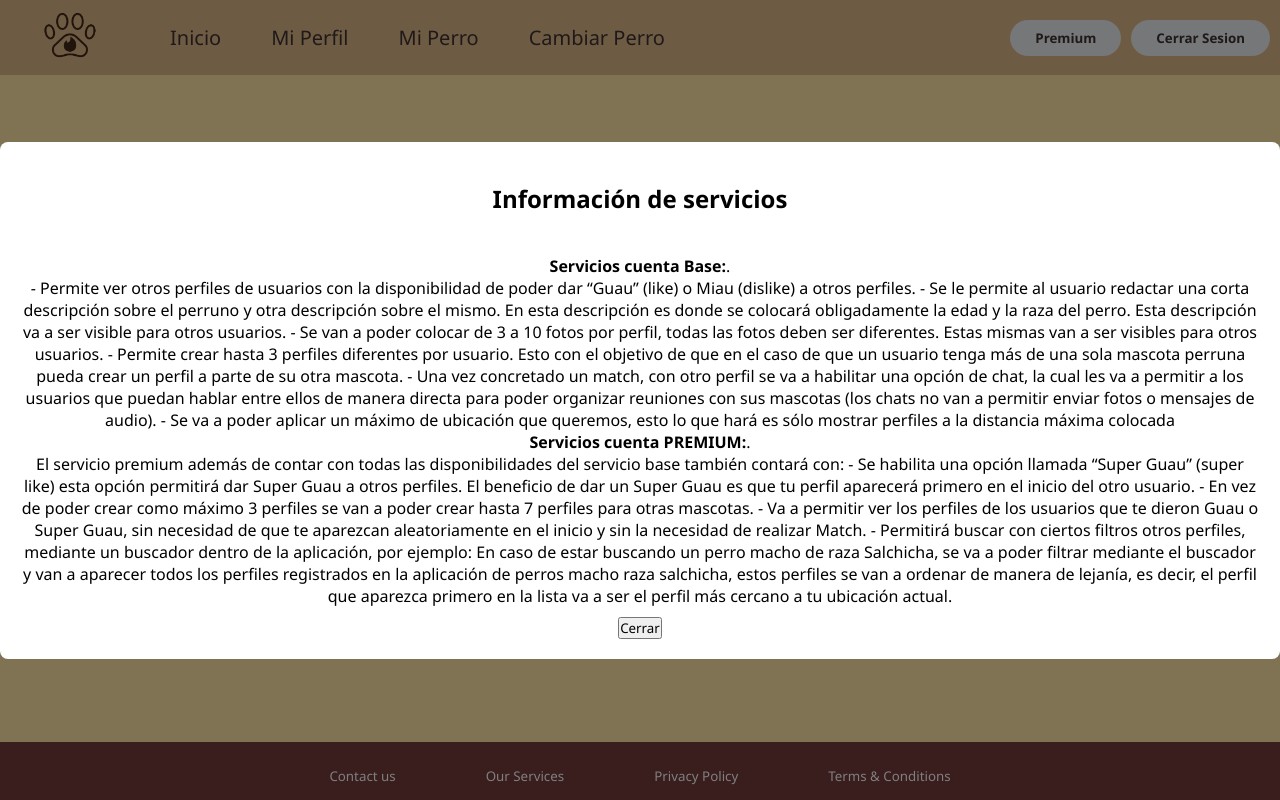
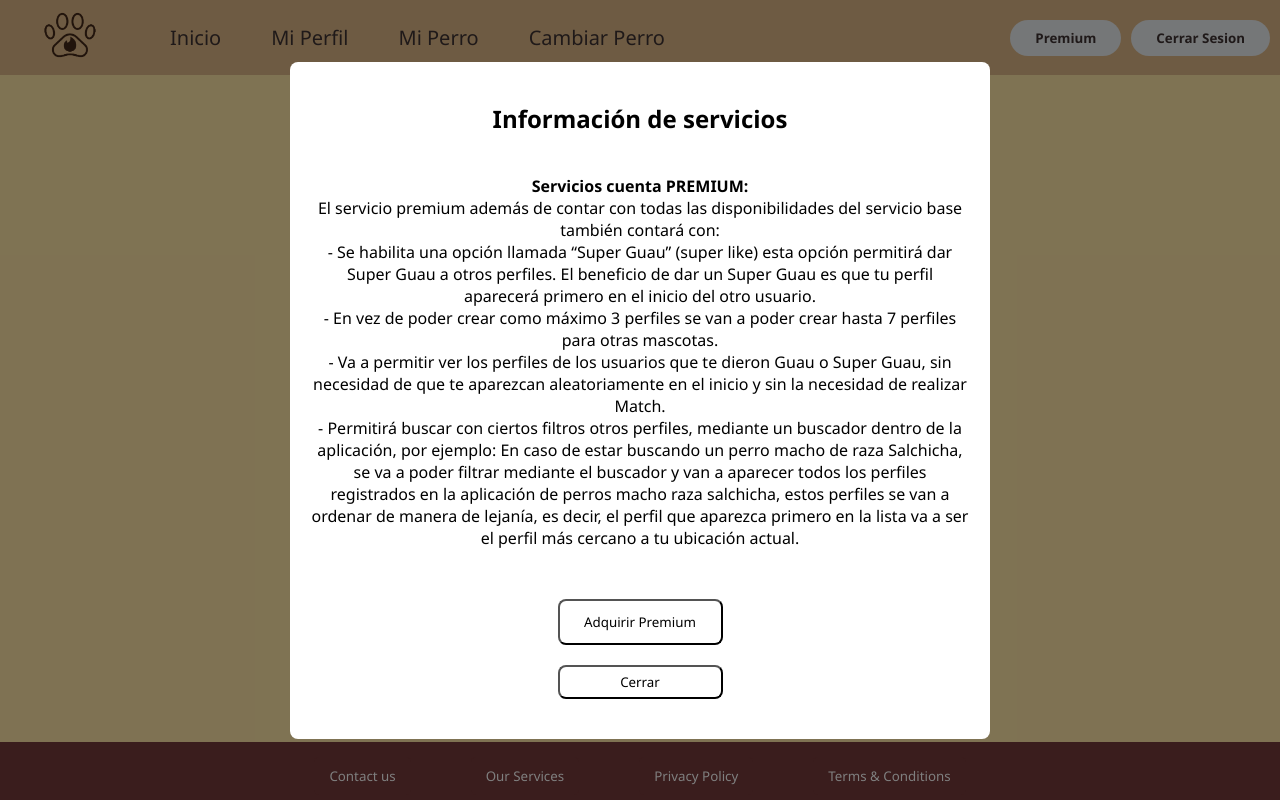
Before and after one commit to LautaroOlmedo/Barney, a React (Create React App) app: page / in a window 1280 px wide. Both pictures are taken after a click on the button "Premium". Built offline with nearby package versions, Linux system fonts and the light colour scheme.

Commit message:
visual part of emergent premium finish, only rest implement mercado pago api

```diff
--- a/src/components/Premium/Premium.css
+++ b/src/components/Premium/Premium.css
@@ -4,11 +4,14 @@
     left: 0;
     right: 0;
     bottom: 0;
+    width: 80%;
     background: rgba(0, 0, 0, 0.5);
     display: flex;
     justify-content: center;
     align-items: center;
     z-index: 1000; /* Asegúrate de que esté por encima de otros elementos */
+    width: 100vw;  /* Asegúrate de que ocupe todo el ancho de la ventana */
+    height: 100vh; /* Asegúrate de que ocupe toda la altura de la ventana */
   }
 
   .premiumContent {
@@ -16,8 +19,41 @@
     padding: 20px;
     border-radius: 8px;
     text-align: center;
-  }
+    width: 90%; /* Ajusta el ancho de la pantalla emergente */
+    max-width: 700px; /* Establece un ancho máximo */
+}
 
-  button {
-    margin-top: 10px;
-  }
+.premiumContent button {
+    background: white;
+    display: block; /* Los botones ahora ocupan toda la fila */
+    width: 25%; /* Ajusta el ancho del botón */
+    margin: 20px auto; /* Centra los botones */
+    text-align: center;
+    cursor: pointer;
+    margin-top: 50px;
+    border-radius: 8px;
+}
+
+.adquirirPremium{
+  background-color: white;
+  cursor: pointer;
+  padding: 12px;
+}
+
+.adquirirPremium:hover {
+  color: gold;
+  background-color: black; /* Color al pasar el mouse */
+}
+
+.cerrar{
+  padding: 6px;
+}
+
+.cerrar:hover{
+  color: white;
+  background-color: red;
+}
+
+button {
+  margin-top: 10px;
+}
--- a/src/components/Premium/Premium.tsx
+++ b/src/components/Premium/Premium.tsx
@@ -2,28 +2,24 @@ import React from "react";
 import "./Premium.css";
 
 const Premium = ({ onClose }) => {
+  const handlePremiumPurchase = () => {
+    // Redirigir a la API de Mercado Pago
+    window.location.href = "https://www.mercadopago.com"; // Cambia esta URL por la URL correcta de la API de Mercado Pago
+  };
     return (
       <div className="premiumOverlay">
         <div className="premiumContent">
             <h1>Información de servicios</h1>
-            <p><strong>Servicios cuenta Base:</strong>.</p>
-            <p>- Permite ver otros perfiles de usuarios con la disponibilidad de poder dar “Guau” (like) o Miau (dislike) a otros perfiles.
-            - Se le permite al usuario redactar una corta descripción sobre el perruno y otra descripción sobre el mismo. En esta descripción es donde se colocará obligadamente la edad y la raza del perro. Esta descripción va a ser visible para otros usuarios.
-            - Se van a poder colocar de 3 a 10 fotos por perfil, todas las fotos deben ser diferentes. Estas mismas van a ser visibles para otros usuarios.
-            - Permite crear hasta 3 perfiles diferentes por usuario. Esto con el objetivo de que en el caso de que un usuario tenga más de una sola mascota perruna pueda crear un perfil a parte de su otra mascota.
-            - Una vez concretado un match, con otro perfil se va a habilitar una opción de chat, la cual les va a permitir a los usuarios que puedan hablar entre ellos de manera directa para poder organizar reuniones con sus mascotas (los chats no van a permitir enviar fotos o mensajes de audio).
-            - Se va a poder aplicar un máximo de ubicación que queremos, esto lo que hará es sólo mostrar perfiles a la distancia máxima colocada
-            </p>
-            <p><strong>Servicios cuenta PREMIUM:</strong>.</p>
+            <p><strong>Servicios cuenta PREMIUM:</strong></p>
             <p>
             El servicio premium además de contar con todas las disponibilidades del servicio base también contará con:
-            - Se habilita una opción llamada “Super Guau” (super like) esta opción permitirá dar Super Guau a otros perfiles. El beneficio de dar un Super Guau es que tu perfil aparecerá primero en el inicio del otro usuario.
-            - En vez de poder crear como máximo 3 perfiles se van a poder crear hasta 7 perfiles para otras mascotas.
-            - Va a permitir ver los perfiles de los usuarios que te dieron Guau o Super Guau, sin necesidad de que te aparezcan aleatoriamente en el inicio y sin la necesidad de realizar Match.
-            - Permitirá buscar con ciertos filtros otros perfiles, mediante un buscador dentro de la aplicación, por ejemplo: En caso de estar buscando un perro macho de raza Salchicha, se va a poder filtrar mediante el buscador y van a aparecer todos los perfiles registrados en la aplicación de perros macho raza salchicha, estos perfiles se van a ordenar de manera de lejanía, es decir, el perfil que aparezca primero en la lista va a ser el perfil más cercano a tu ubicación actual.
+            <br />- Se habilita una opción llamada “Super Guau” (super like) esta opción permitirá dar Super Guau a otros perfiles. El beneficio de dar un Super Guau es que tu perfil aparecerá primero en el inicio del otro usuario.
+            <br />- En vez de poder crear como máximo 3 perfiles se van a poder crear hasta 7 perfiles para otras mascotas.
+            <br />- Va a permitir ver los perfiles de los usuarios que te dieron Guau o Super Guau, sin necesidad de que te aparezcan aleatoriamente en el inicio y sin la necesidad de realizar Match.
+            <br />- Permitirá buscar con ciertos filtros otros perfiles, mediante un buscador dentro de la aplicación, por ejemplo: En caso de estar buscando un perro macho de raza Salchicha, se va a poder filtrar mediante el buscador y van a aparecer todos los perfiles registrados en la aplicación de perros macho raza salchicha, estos perfiles se van a ordenar de manera de lejanía, es decir, el perfil que aparezca primero en la lista va a ser el perfil más cercano a tu ubicación actual.
             </p>
-          {/* <button onClick={}>Mercado Pago</button> */}
-          <button onClick={onClose}>Cerrar</button>
+          <button className="adquirirPremium" onClick={handlePremiumPurchase}>Adquirir Premium</button>
+          <button className="cerrar" onClick={onClose} style={{ marginTop: '10px' }}>Cerrar</button>
         </div>
       </div>
     );
```
